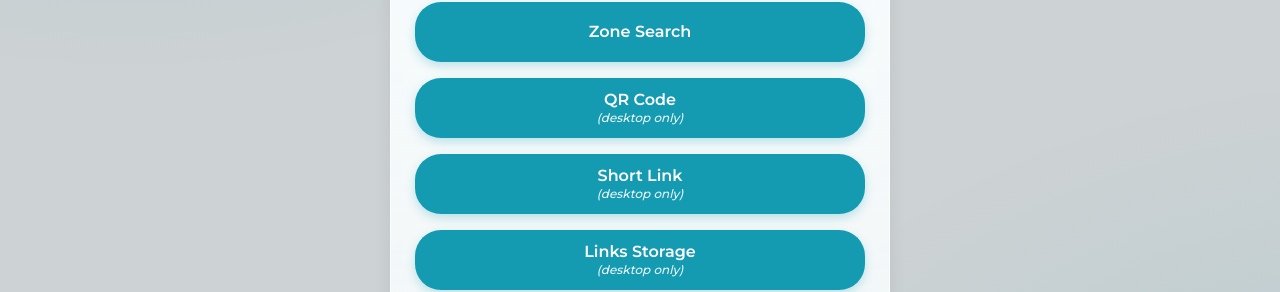
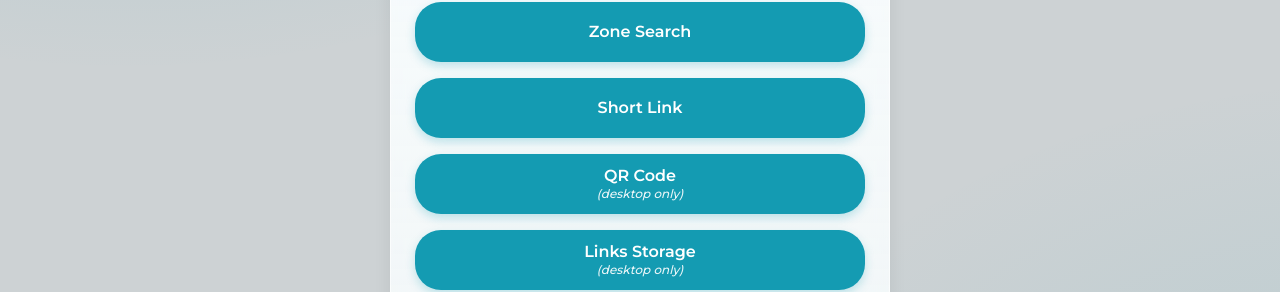
Before and after one commit to darylvivarch/vsuite, a plain HTML site: page index.html in a window 1280 px wide. Shown: the part 328-620 px from the top of the page. Drawn offline with Linux system fonts and the light colour scheme.

Commit message:
index.html

```diff
--- a/index.html
+++ b/index.html
@@ -115,11 +115,9 @@
         <div class="tools">
           <a class="tool-box" href="mobile-quoter.html">Mobile Quoter</a>
           <a class="tool-box" href="zone-allocation.html">Zone Search</a>
+          <a class="tool-box" href="url-shortening-service.html">Short Link</a>
           <a class="tool-box" href="qr-code-generator.html">
             QR Code <span class="note-small">(desktop only)</span>
-          </a>
-          <a class="tool-box" href="url-shortening-service.html">
-            Short Link <span class="note-small">(desktop only)</span>
           </a>
           <a class="tool-box" href="links-storage.html">
             Links Storage <span class="note-small">(desktop only)</span>
```
